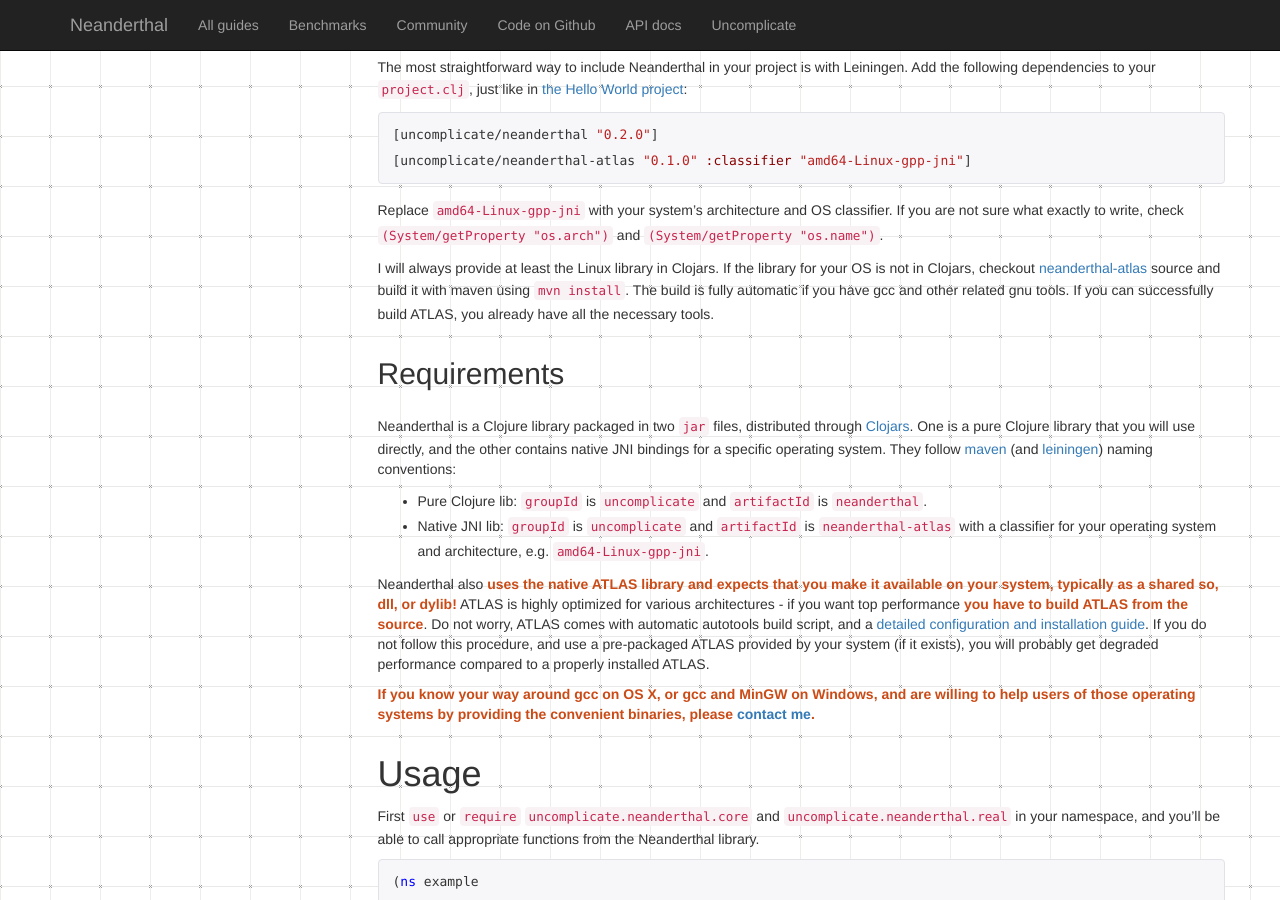
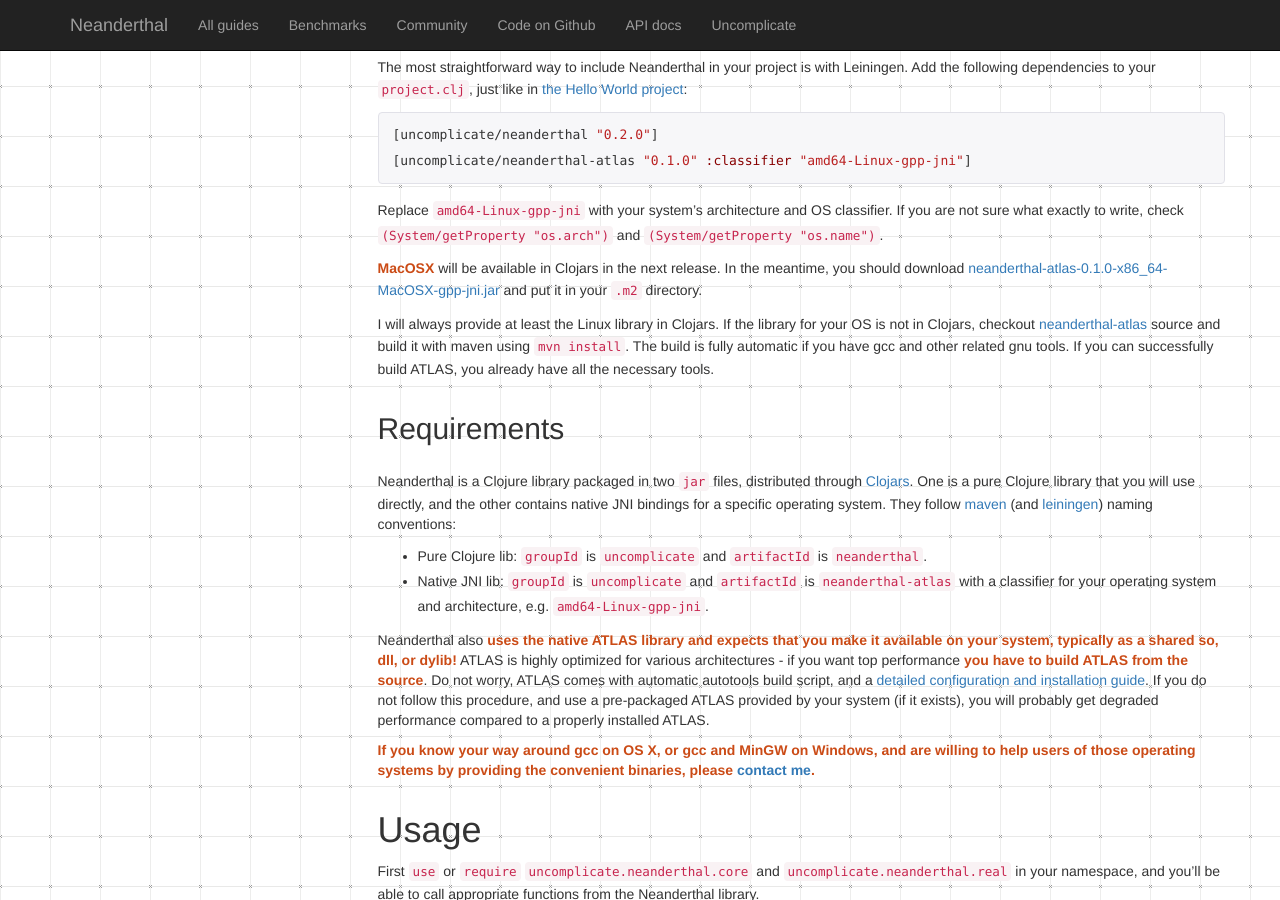
Before and after one commit to uncomplicate/neanderthal, a Jekyll site: the page built from articles/getting_started.md, in a window 1280 px wide and 900 px high, scrolled down 914 px. Built offline with Jekyll 4.4.1, drawn with Linux system fonts in a browser that asks for light colours; nearby versions of some CDN libraries; some web fonts are replaced; Markdown is read by kramdown in place of the engine named in the settings; comment, search, counter and statistics services are not loaded.

Commit message:
Added MacOSX download notice.

```diff
--- a/articles/getting_started.md
+++ b/articles/getting_started.md
@@ -44,6 +44,8 @@
 
 Replace `amd64-Linux-gpp-jni` with your system's architecture and OS classifier. If you are not sure what exactly to write, check `(System/getProperty "os.arch")` and `(System/getProperty "os.name")`.
 
+**MacOSX** will be available in Clojars in the next release. In the meantime, you should download [neanderthal-atlas-0.1.0-x86_64-MacOSX-gpp-jni.jar](https://mega.nz/#!uwB10LDY!Mb_oKJf8X-C9KBQ1haNRVnKcF55cedNYYUQeie2i1HI) and put it in your `.m2` directory.
+
 I will always provide at least the Linux library in Clojars. If the library for your OS is not in Clojars, checkout [neanderthal-atlas](https://github.com/uncomplicate/neanderthal-atlas) source and build it with maven using `mvn install`. The build is fully automatic if you have gcc and other related gnu tools. If you can successfully build ATLAS, you already have all the necessary tools.
 
 ## Requirements
```
